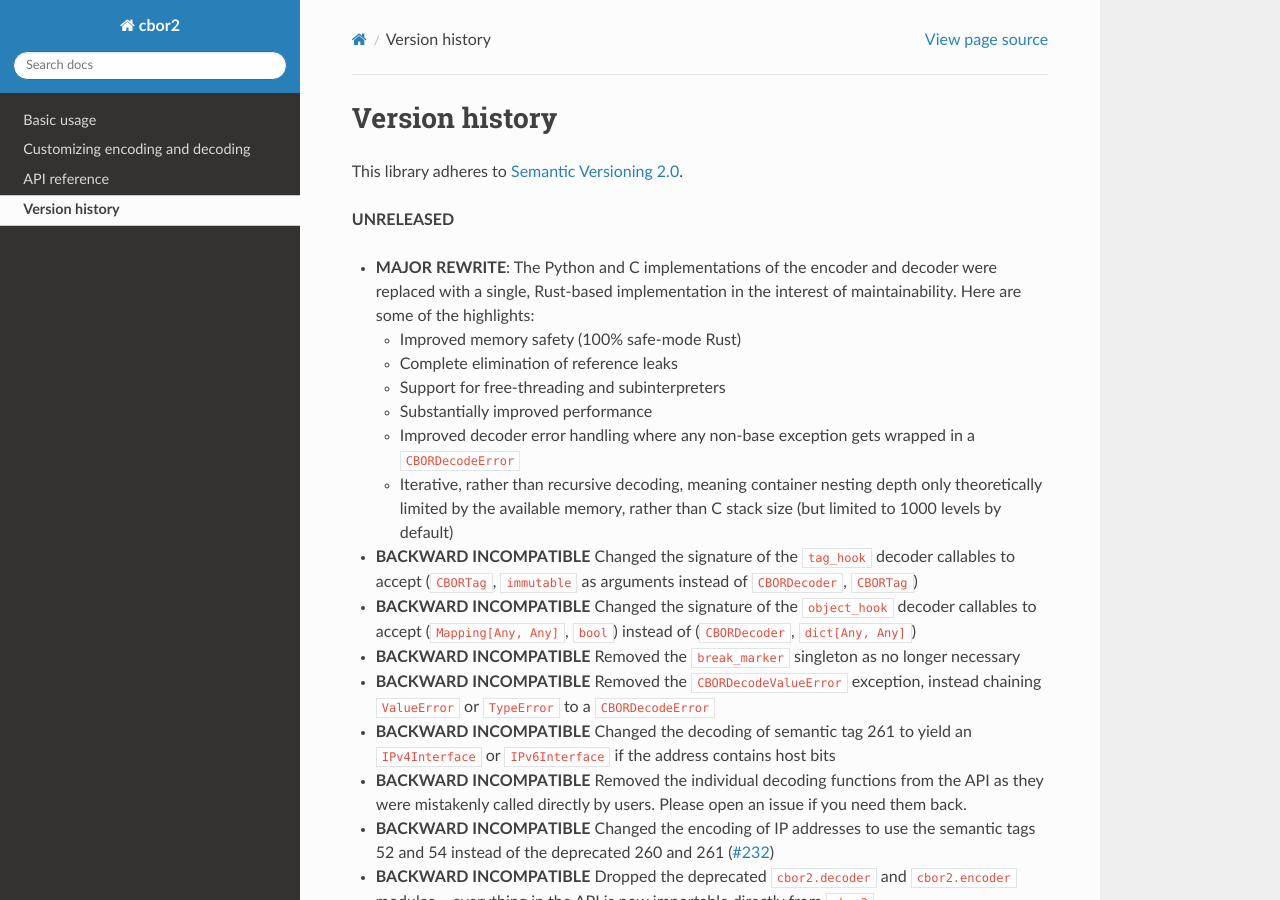
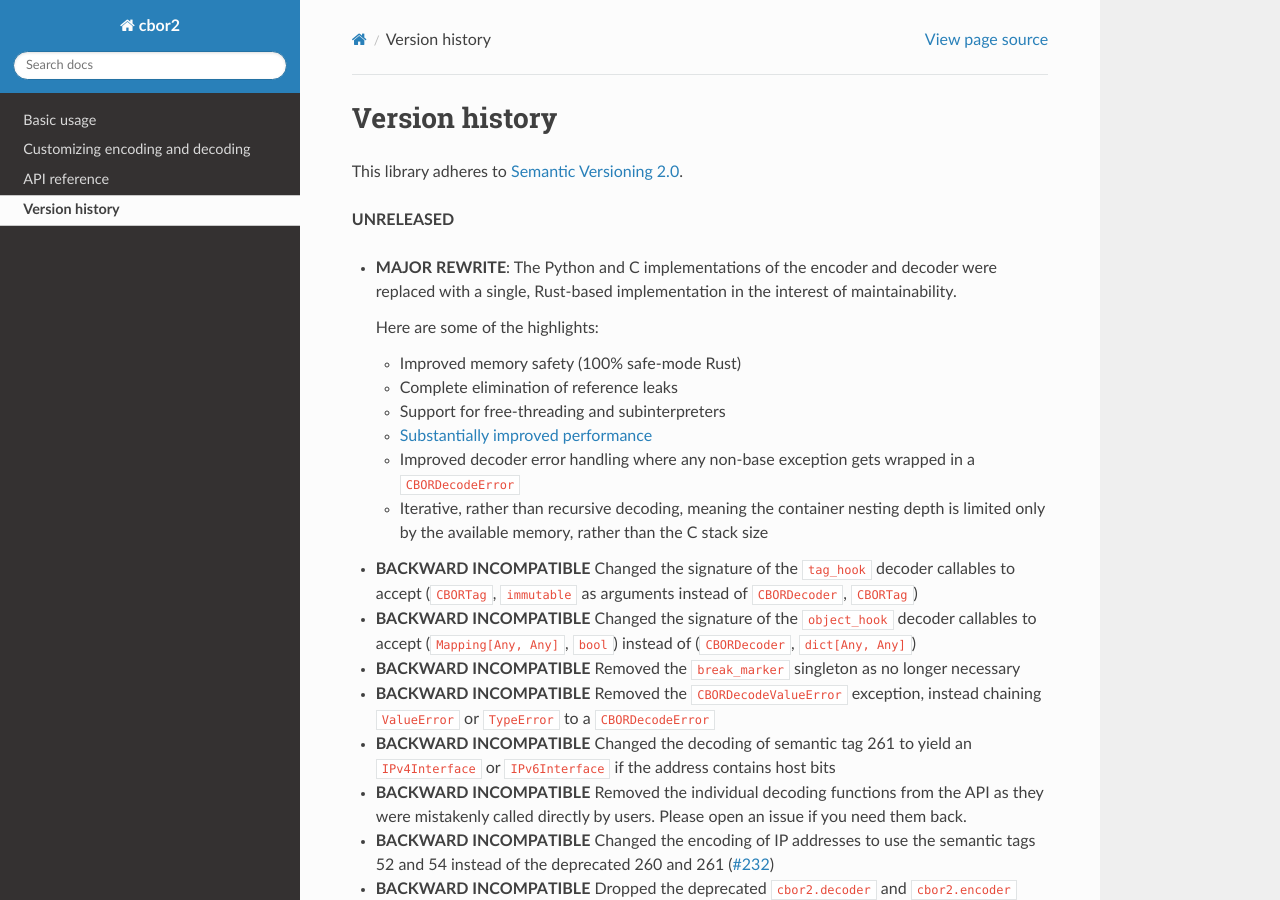
Before and after one commit to agronholm/cbor2, a Sphinx documentation site: the page built from docs/versionhistory.rst, in a window 1280 px wide and 900 px high. Built offline with Sphinx 7.4.7 and the Read the Docs theme 3.1.0, drawn with Linux system fonts in a browser that asks for light colours; the version number could not be read and is left out.

Commit message:
Minor corrections to the changelog

```diff
--- a/docs/versionhistory.rst
+++ b/docs/versionhistory.rst
@@ -10,17 +10,17 @@
 - **MAJOR REWRITE**:
   The Python and C implementations of the encoder and decoder were replaced with a single,
   Rust-based implementation in the interest of maintainability.
+
   Here are some of the highlights:
 
   * Improved memory safety (100% safe-mode Rust)
   * Complete elimination of reference leaks
   * Support for free-threading and subinterpreters
-  * Substantially improved performance
+  * `Substantially improved performance`_
   * Improved decoder error handling where any non-base exception gets wrapped in a
     ``CBORDecodeError``
-  * Iterative, rather than recursive decoding, meaning container nesting depth only theoretically
-    limited by the available memory, rather than C stack size (but limited to 1000 levels by
-    default)
+  * Iterative, rather than recursive decoding, meaning the container nesting depth is limited only
+    by the available memory, rather than the C stack size
 - **BACKWARD INCOMPATIBLE** Changed the signature of the ``tag_hook`` decoder callables to accept
   (``CBORTag``, ``immutable`` as arguments instead of ``CBORDecoder``, ``CBORTag``)
 - **BACKWARD INCOMPATIBLE** Changed the signature of the ``object_hook`` decoder callables to
```
Also changed, not shown: other parts of docs/versionhistory.rst (+3 -0 lines).
